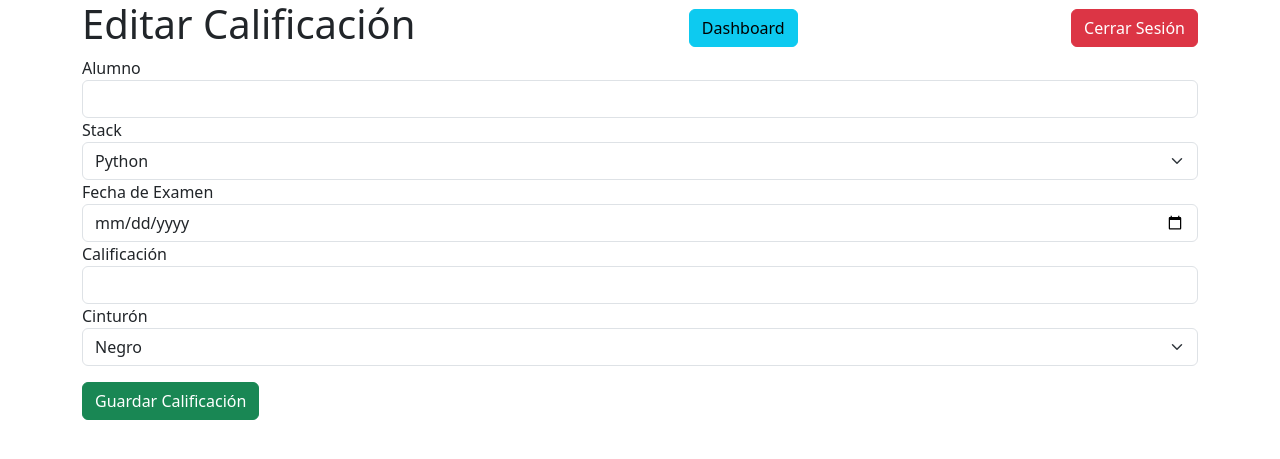
After one commit to cindychateau/Python-AngloAmerican, a Flask app: template 4.- Flask/belt_reviewer/flask_app/templates/edit.html in a window 1280 px wide. The commit adds this page. Shown: the top 459 px of the page. Run offline with Flask 3, Linux system fonts and the light colour scheme; the template is opened without the code that fills it, so the values that code supplies are empty.

Commit message:
Editar Calificacion

```diff
--- a/4.- Flask/belt_reviewer/flask_app/templates/dashboard.html
+++ b/4.- Flask/belt_reviewer/flask_app/templates/dashboard.html
@@ -36,8 +36,8 @@
                         <td>{{grade.belt}}</td>
                         <td>
                             {% if grade.belt != 'Sin Cinturón' %}
-                            <a href="#" class="btn btn-warning">Editar</a>
-                            <a href="#" class="btn btn-danger">Borrar</a>
+                            <a href="/edit/grade/{{grade.id}}" class="btn btn-warning">Editar</a>
+                            <a href="/delete/grade/{{grade.id}}" class="btn btn-danger">Borrar</a>
                             {% endif %}
                         </td>
                     </tr>
--- /dev/null
+++ b/4.- Flask/belt_reviewer/flask_app/templates/edit.html
@@ -0,0 +1,63 @@
+<!DOCTYPE html>
+<html lang="en">
+<head>
+    <meta charset="UTF-8">
+    <meta name="viewport" content="width=device-width, initial-scale=1.0">
+    <title>Editar Calificación</title>
+    <link href="https://cdn.jsdelivr.net/npm/bootstrap@5.3.2/dist/css/bootstrap.min.css" rel="stylesheet" integrity="sha384-T3c6CoIi6uLrA9TneNEoa7RxnatzjcDSCmG1MXxSR1GAsXEV/Dwwykc2MPK8M2HN" crossorigin="anonymous">
+</head>
+<body>
+    <div class="container">
+        <header class="d-flex justify-content-between align-items-center">
+            <h1>Editar Calificación</h1>
+            <a href="/dashboard" class="btn btn-info" >Dashboard</a>
+            <a href="/logout" class="btn btn-danger">Cerrar Sesión</a>
+        </header>
+        <!-- MENSAJES DE ERROR -->
+        {% with messages = get_flashed_messages(category_filter=['grades']) %}
+            {% if messages %}
+                <div class="alert alert-danger">
+                    {% for message in messages %}
+                        <p>{{message}}</p>
+                    {% endfor %}
+                </div>
+            {% endif %}
+        {% endwith %}
+        <!-- FORMULARIO -->
+        <form action="/update/grade" method="post">
+            <div>
+                <label>Alumno</label>
+                <input type="text" name="student" class="form-control" value="{{grade.student}}" >
+            </div>
+            <div>
+                <label>Stack</label>
+                <select name="stack" class="form-select">
+                    <option {% if grade.stack == 'Python' %} selected {% endif %} >Python</option>
+                    <option {% if grade.stack == 'Java' %} selected {% endif %}>Java</option>
+                    <option {% if grade.stack == 'MERN' %} selected {% endif %}>MERN</option>
+                </select>
+            </div>
+            <div>
+                <label>Fecha de Examen</label>
+                <input type="date" name="date" class="form-control" value="{{grade.date}}" >
+            </div>
+            <div>
+                <label>Calificación</label>
+                <input  name="grade" class="form-control" value="{{grade.grade}}" >
+            </div>
+            <div>
+                <label>Cinturón</label>
+                <select name="belt" class="form-select">
+                    <option {% if grade.belt == 'Negro' %} selected {% endif %}>Negro</option>
+                    <option {% if grade.belt == 'Rojo' %} selected {% endif %}>Rojo</option>
+                    <option {% if grade.belt == 'Naranja' %} selected {% endif %}>Naranja</option>
+                    <option {% if grade.belt == 'Sin Cinturón' %} selected {% endif %}>Sin Cinturón</option>
+                </select>
+            </div>
+            <input type="hidden" name="user_id" value="{{session['user_id']}}" >
+            <input type="hidden" name="id" value="{{grade.id}}" >
+            <input type="submit" class="btn btn-success mt-3" value="Guardar Calificación">
+        </form>
+    </div>
+</body>
+</html>
```
Also changed, not shown: 4.- Flask/belt_reviewer/flask_app/controllers/grades_controller.py (+29 -0 lines), 4.- Flask/belt_reviewer/flask_app/models/grades.py (+16 -0 lines).
